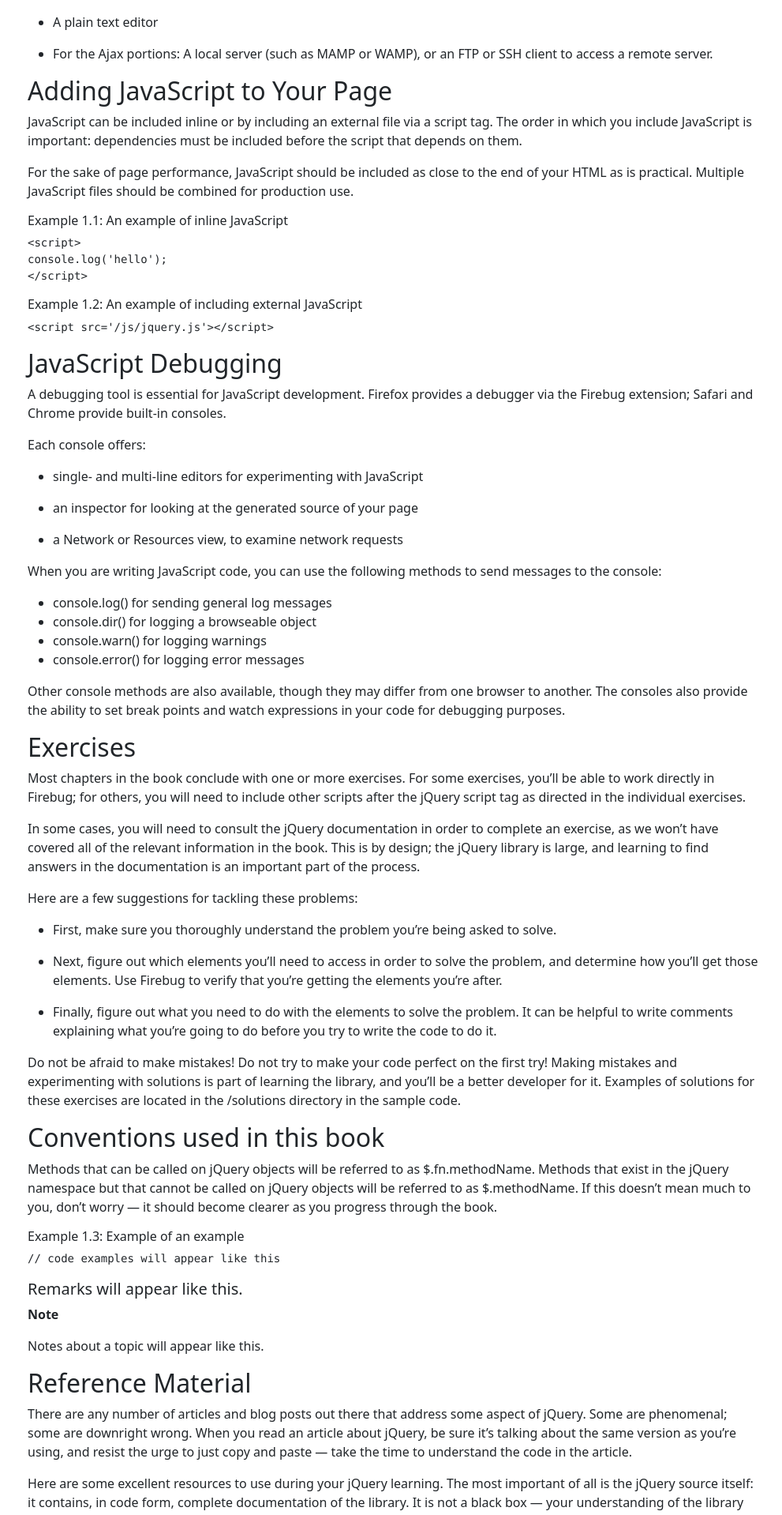
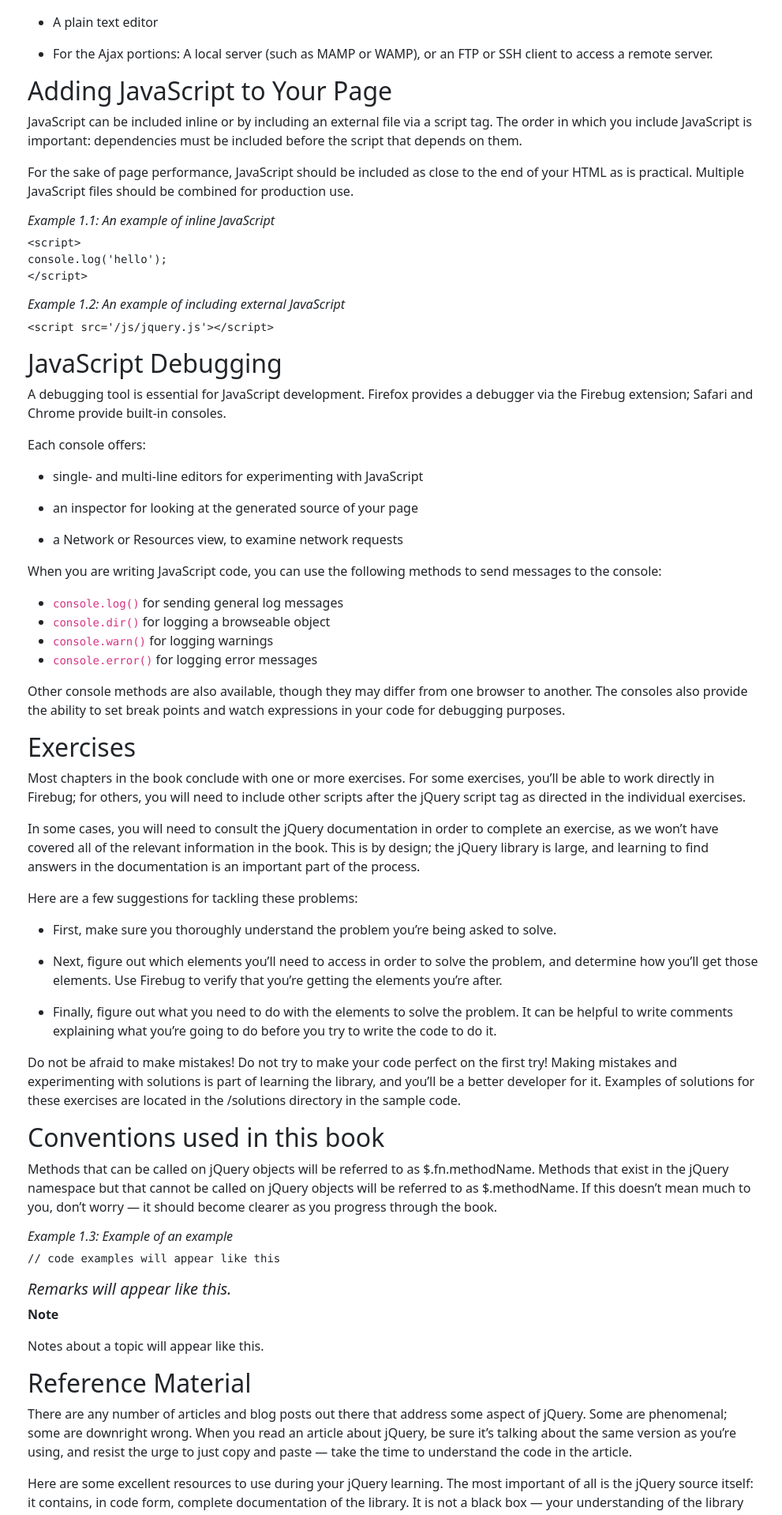
Before and after one commit to dan-carroll/jquery-fundamentals, a Jekyll site: the page built from legacy/ch01-welcome.md, in a window 1280 px wide. Shown: the part 763-2681 px from the top of the page at 79% size, without its empty margins (142-1133 px from the left). Built offline with Jekyll 4.4.1, drawn with Linux system fonts in a browser that asks for light colours.

Commit message:
Match styles to original source.
Italicized h5 & h6. Plus set console phrases as code.

```diff
--- a/assets/css/main.css
+++ b/assets/css/main.css
@@ -28,3 +28,9 @@ footer > p {
     list-style-type: none;
     margin-left: 2rem;
 }
+
+#book-chapter h5,
+#book-chapter h6 {
+    font-style: italic;
+    font-weight: normal;
+}
--- a/legacy/ch01-welcome.md
+++ b/legacy/ch01-welcome.md
@@ -59,10 +59,10 @@ Each console offers:
 
 When you are writing JavaScript code, you can use the following methods to send messages to the console:
 
-- console.log() for sending general log messages
-- console.dir() for logging a browseable object
-- console.warn() for logging warnings
-- console.error() for logging error messages
+- `console.log()` for sending general log messages
+- `console.dir()` for logging a browseable object
+- `console.warn()` for logging warnings
+- `console.error()` for logging error messages
 
 Other console methods are also available, though they may differ from one browser to another. The consoles also provide the ability to set break points and watch expressions in your code for debugging purposes.
 
```
